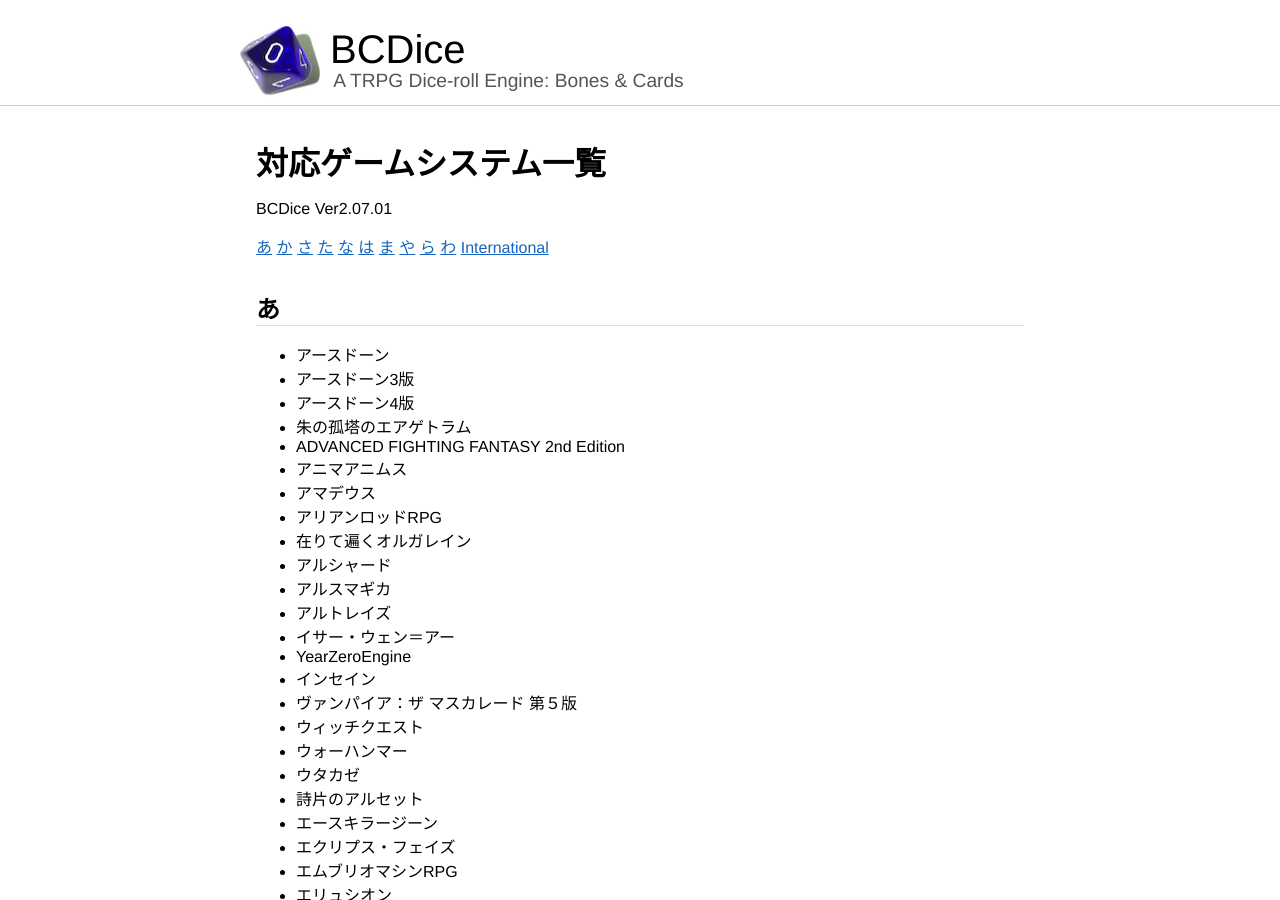
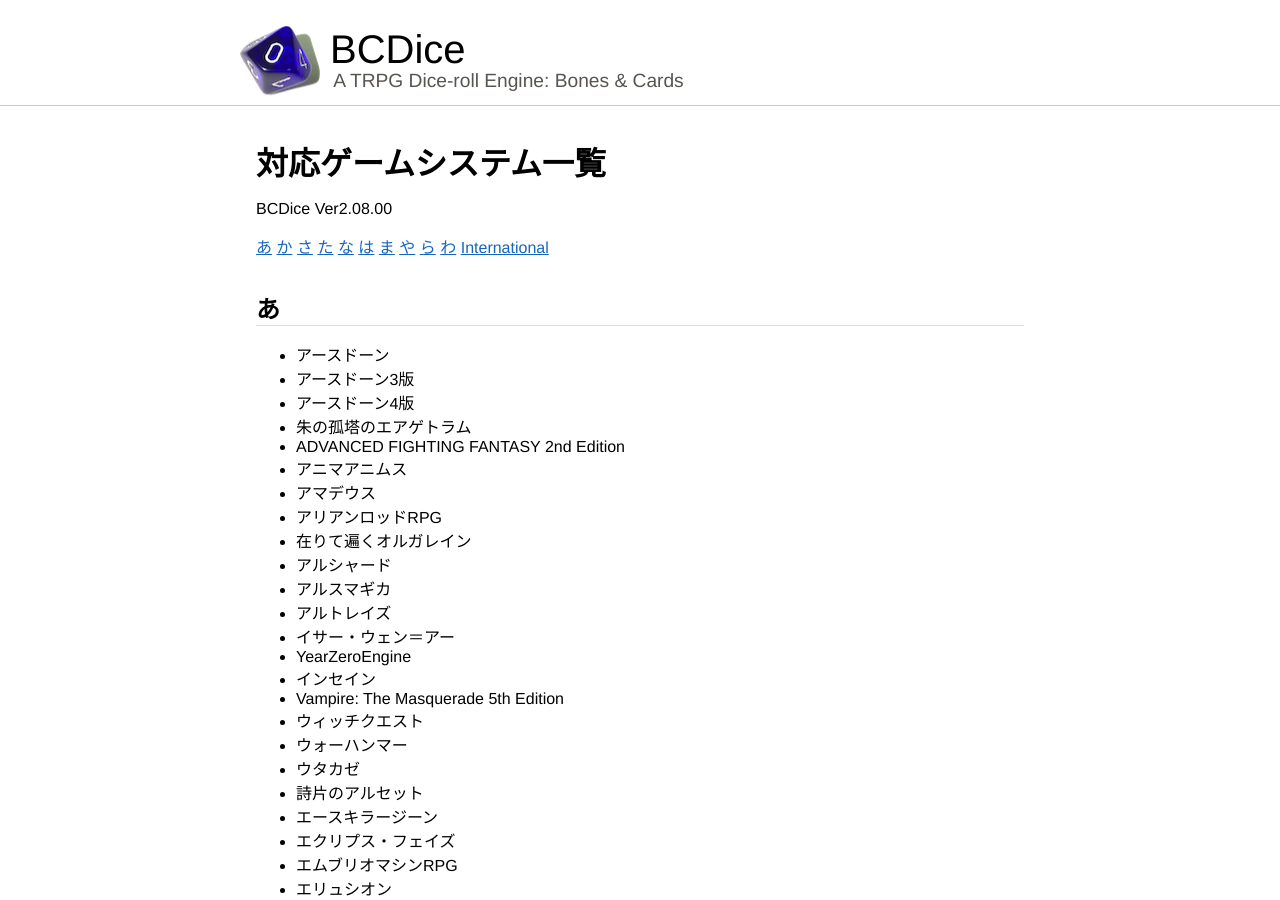
Before and after one commit to bcdice/bcdice.org, a Jekyll site: the page built from systems.html, in a window 1280 px wide and 900 px high. Built offline with Jekyll 4.4.1, drawn with Linux system fonts in a browser that asks for light colours; some of the changed lines change nothing that is shown; some of the changed text lies outside the part shown.

Commit message:
Update systems.json to BCDice Ver2.08.00

```diff
--- a/_data/systems.json
+++ b/_data/systems.json
@@ -1,5 +1,5 @@
 {
-  "version": "2.07.01",
+  "version": "2.08.00",
   "systems": {
     "あ": [
       {
@@ -79,7 +79,7 @@
       },
       {
         "system": "VampireTheMasquerade5th",
-        "name": "ヴァンパイア：ザ マスカレード 第５版",
+        "name": "Vampire: The Masquerade 5th Edition",
         "sort_key": "うあんはいあさますかれえと5"
       },
       {
@@ -268,6 +268,11 @@
         "system": "Avandner",
         "name": "黒絢のアヴァンドナー",
         "sort_key": "こつけんのあうあんとなあ"
+      },
+      {
+        "system": "GoblinSlayer",
+        "name": "ゴブリンスレイヤーTRPG",
+        "sort_key": "こふりんすれいやあTRPG"
       },
       {
         "system": "Gorilla",
@@ -794,6 +799,11 @@
         "sort_key": "りゆうたま"
       },
       {
+        "system": "RyuTuber",
+        "name": "リューチューバーとちいさな奇跡",
+        "sort_key": "りゆうちゆうはあとちいさなきせき"
+      },
+      {
         "system": "RuneQuest",
         "name": "ルーンクエスト",
         "sort_key": "るうんくえすと"
@@ -873,6 +883,11 @@
         "sort_key": "国際化:Korean:네크로니카"
       },
       {
+        "system": "DoubleCross:Korean",
+        "name": "더블크로스2nd,3rd",
+        "sort_key": "国際化:Korean:더블크로스"
+      },
+      {
         "system": "DetatokoSaga:Korean",
         "name": "데타토코 사가",
         "sort_key": "国際化:Korean:데타토코 사가"
@@ -903,6 +918,11 @@
         "sort_key": "国際化:Korean:비기닝 아이돌"
       },
       {
+        "system": "StratoShout:Korean",
+        "name": "스트라토 샤우트",
+        "sort_key": "国際化:Korean:스트라토 샤우트"
+      },
+      {
         "system": "Amadeus:Korean",
         "name": "아마데우스",
         "sort_key": "国際化:Korean:아마데우스"
@@ -926,6 +946,11 @@
         "system": "Cthulhu:Korean",
         "name": "크툴루",
         "sort_key": "国際化:Korean:크툴루의부름7"
+      },
+      {
+        "system": "Fiasco:Korean",
+        "name": "피아스코",
+        "sort_key": "国際化:Korean:피아스코"
       }
     ]
   }
```
